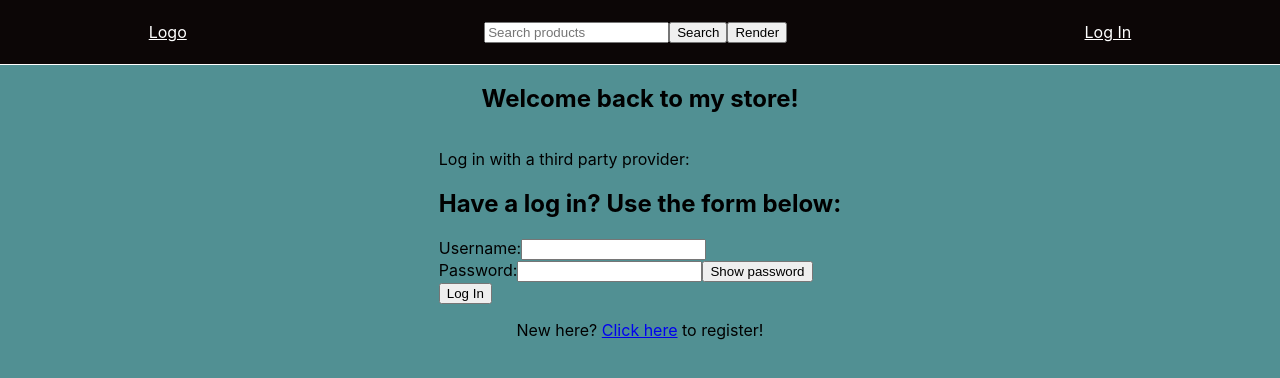
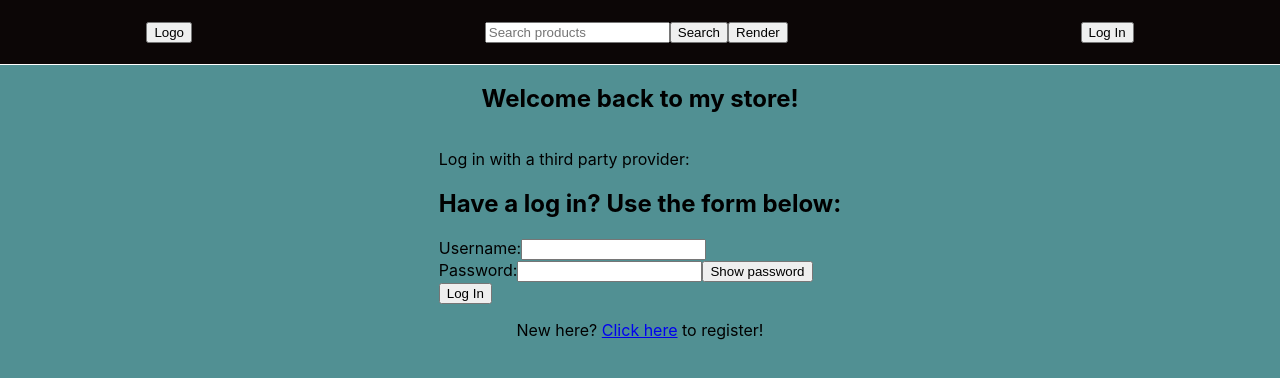
Before and after one commit to innocuous-symmetry/e-commerce, a React (Vite) app in the folder client/: page /login in a window 1280 px wide. Shown: the top 378 px of the page. Built offline with nearby package versions, Linux system fonts and the light colour scheme.

Commit message:
fixing bugs where rendering overwrites local state. user profiles

```diff
--- a/client/src/App.tsx
+++ b/client/src/App.tsx
@@ -7,6 +7,7 @@ import LandingPage from './components/LandingPage';
 import Products from './components/Products/Products';
 import LoginForm from './components/User/LoginForm';
 import Register from './components/User/Register';
+import UserProfile from './components/User/UserProfile';
 
 import './App.scss'
 
@@ -21,6 +22,7 @@ function App() {
           <Routes>
             <Route path="/" element={<LandingPage/>} />
             <Route path="/login" element={<LoginForm/>} />
+            <Route path="/users/:userID" element={<UserProfile profile={state.user.id} />} />
             <Route path="/register" element={<Register/>} />
             <Route path="/products/" element={<Products />} />
           </Routes>
--- a/client/src/components/Navbar.tsx
+++ b/client/src/components/Navbar.tsx
@@ -5,11 +5,10 @@ import { useNavigate } from 'react-router-dom';
 
 function NavBar() {
     const [loggedIn, setLoggedIn] = useState(false);
-    const [userID, setUserID] = useState(null);
+    const [profText, setProfText] = useState(null);
     const [searchInput, setSearchInput] = useState('');
 
     const [state, dispatch] = useContext(AppContext);
-    // const { searchTerm, user, cart } = useContext(AppContext);
 
     const navigate = useNavigate();
 
@@ -20,24 +19,30 @@ function NavBar() {
         navigate(`/products?query=${searchInput}`);
     }
 
-    // const forceRender = () => {
-    //     console.log(searchTerm);
-    //     console.log(user);
-    // }
+    useEffect(() => {
+        if (state === initialState) return;
 
-    // useEffect(() => {
-    //     console.log('state updated!');
-    // }, [user])
+        console.log(state.user);
+
+        if (state.user && state.user.headers.authenticated) {
+            console.log('authenticated!');
+            setProfText(state.user.email);
+            setLoggedIn(true);
+        } else if (!state.user.authenticated) {
+            setLoggedIn(false);
+        }
+
+    }, [state]);
 
     return (
         <nav>
-            <a href="/">Logo</a>
+            <button onClick={() => navigate("/")}>Logo</button>
             <div className="searchbar">
                 <input type="text" placeholder="Search products" onChange={(e) => setSearchInput(e.target.value)}/>
                 <button onClick={handleSearch}>Search</button>
                 <button onClick={() => console.log(state)}>Render</button>
             </div>
-            {loggedIn ? <a href={`/users/${userID}`}>Profile info</a> : <a href="/login">Log In</a>}
+            {loggedIn ? <button onClick={() => navigate(`/users/${state.user.id}`)}>{profText}</button> : <button onClick={() => navigate("/login")}>Log In</button>}
         </nav>
     )
 }
--- a/client/src/components/User/LoginForm.tsx
+++ b/client/src/components/User/LoginForm.tsx
@@ -25,13 +25,12 @@ function LoginForm() {
         const json = await response?.json();
 
         if (json) {
-            console.log(json);
-            console.log(json.user);
-
+            const { session, userProfile } = json;
             let thisUser: userInfo = {
-                email: json.user.email,
-                password: json.user.password,
-                headers: json
+                id: userProfile.id,
+                email: userProfile.email,
+                password: userProfile.password,
+                headers: session
             }
 
             setToDispatch(thisUser);
@@ -39,7 +38,7 @@ function LoginForm() {
     }
 
     useEffect(() => {
-        console.log('thing?');
+        if (!toDispatch) return;
         dispatch({ type: ActionType.USERLOGIN, payload: toDispatch });
     }, [toDispatch]);
 
--- /dev/null
+++ b/client/src/components/User/UserProfile.tsx
@@ -0,0 +1,33 @@
+import { useContext, useEffect } from "react"
+import { useNavigate } from "react-router-dom";
+import { AppContext } from "../../store/store"
+
+import Page from "../../util/Page";
+
+export default function UserProfile(profile: any): JSX.Element {
+    const [state, dispatch] = useContext(AppContext);
+
+    const navigate = useNavigate();
+
+    // useEffect(() => {
+    //     if (!state.user.headers.authenticated) {
+    //         console.log('bad');
+    //     }
+    // }, []);
+
+    return (
+        <Page>
+            <h1>User Profile</h1>
+            <h2>Thanks for supporting us{`, ${state.user.name}!` || '!'}</h2>
+            <h2>{state.user.id || 'Profile not found'}</h2>
+            <h3>{state.user.email}</h3>
+
+            <div className="profile-options">
+                <button>Order History</button>
+                <button>Open Orders</button>
+                <button>Edit Profile</button>
+                <button>Profile Settings</button>
+            </div>
+        </Page>
+    )
+}
--- a/client/src/util/apiUtils.ts
+++ b/client/src/util/apiUtils.ts
@@ -35,5 +35,5 @@ export const handleLogin = async (email: string, password: string) => {
         body: JSON.stringify({ email: email, password: password })
     });
 
-    if (serverCall.ok) return serverCall;
+    return serverCall;
 }
```
Also changed, not shown: 1 other file (tests, documents, lock files or other folders).
